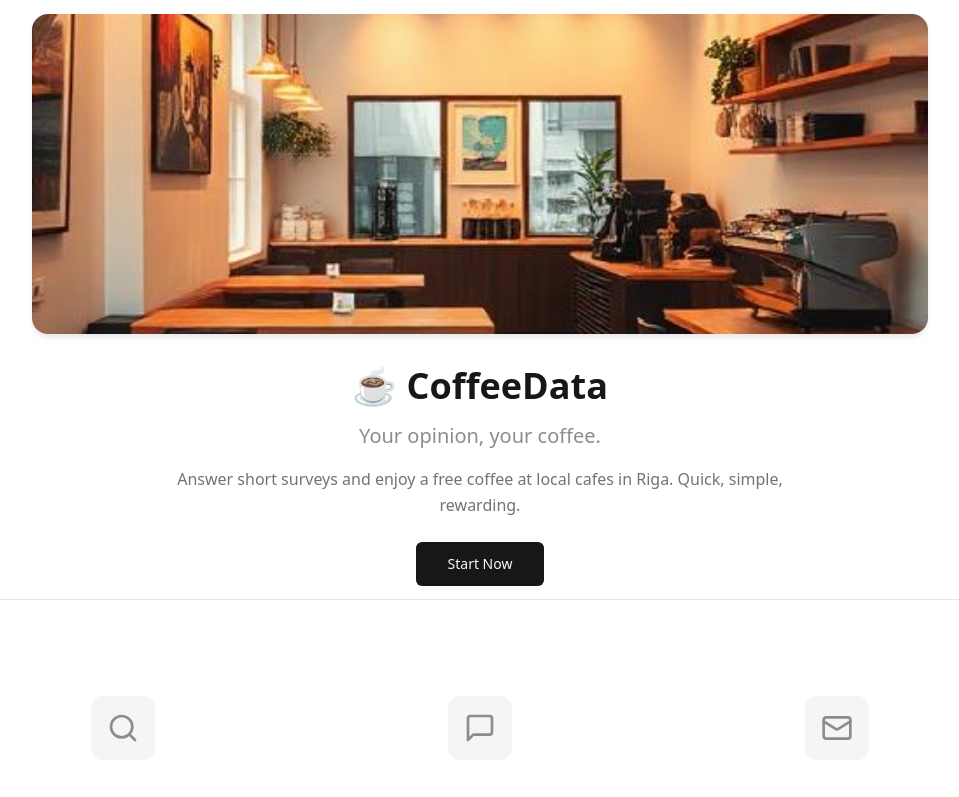
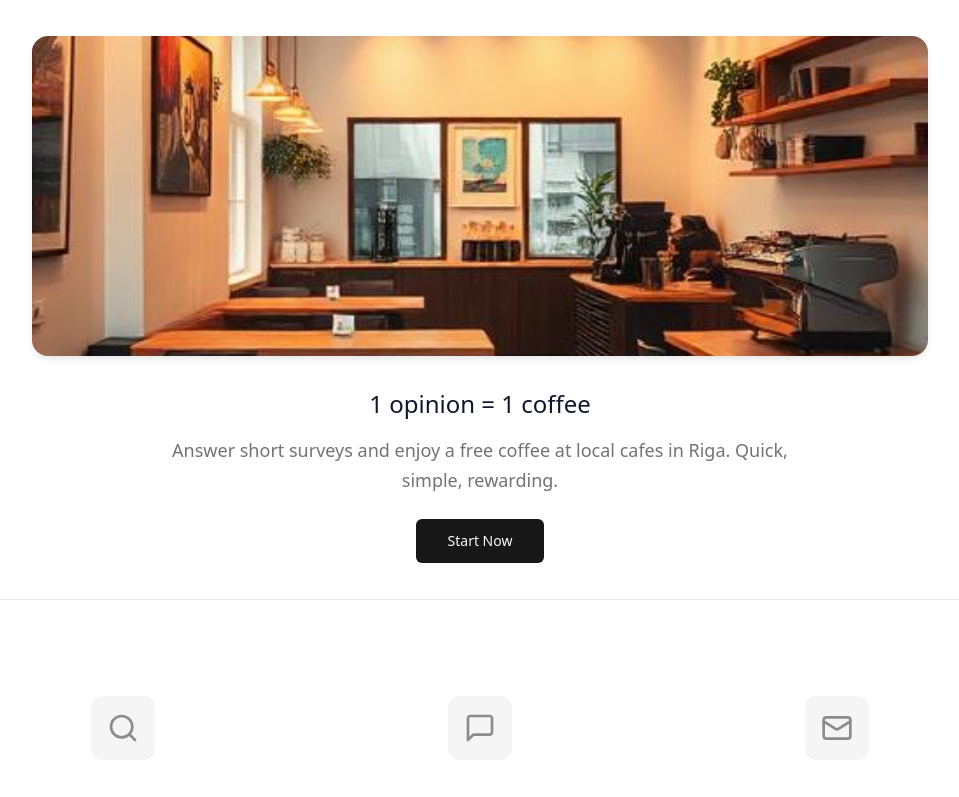
Before and after one commit to ruslansmelniks/coffee-for-opinions, a React (Vite) app: page / in a window 1280 px wide. Shown: the top 797 px of the page, without its empty margins (160-1119 px from the left). Built offline with nearby package versions, Linux system fonts and the light colour scheme.

Commit message:
Visual edit in Lovable

```diff
--- a/src/components/HeroSection.tsx
+++ b/src/components/HeroSection.tsx
@@ -1,36 +1,25 @@
 import { Button } from "@/components/ui/button";
 import coffeeShopImage from "@/assets/coffee-shop.jpg";
-
 interface HeroSectionProps {
   onStartClick: () => void;
 }
-
 export const HeroSection = ({
   onStartClick
 }: HeroSectionProps) => {
-  return (
-    <section className="bg-background border-b border-border h-[600px] flex items-center">
+  return <section className="bg-background border-b border-border h-[600px] flex items-center">
       <div className="container px-4">
         <div className="flex flex-col items-center gap-8 max-w-4xl mx-auto">
           <div className="w-full">
-            <img
-              src={coffeeShopImage}
-              alt="Cozy coffee shop interior"
-              className="w-full h-80 object-cover rounded-2xl shadow-soft"
-            />
+            <img src={coffeeShopImage} alt="Cozy coffee shop interior" className="w-full h-80 object-cover rounded-2xl shadow-soft" />
           </div>
 
           <div className="text-center space-y-6">
             <div className="space-y-4">
-              <h1 className="text-4xl font-bold text-foreground">
-                ☕ CoffeeData
-              </h1>
 
-              <p className="text-xl text-notion-gray font-medium">
-                Your opinion, your coffee.
-              </p>
 
-              <p className="text-muted-foreground leading-relaxed max-w-2xl mx-auto">
+              <p className="font-medium text-2xl text-slate-900">1 opinion = 1 coffee</p>
+
+              <p className="text-muted-foreground leading-relaxed max-w-2xl mx-auto text-lg">
                 Answer short surveys and enjoy a free coffee at local cafes in Riga. Quick, simple, rewarding.
               </p>
             </div>
@@ -41,6 +30,5 @@ export const HeroSection = ({
           </div>
         </div>
       </div>
-    </section>
-  );
+    </section>;
 };
```
